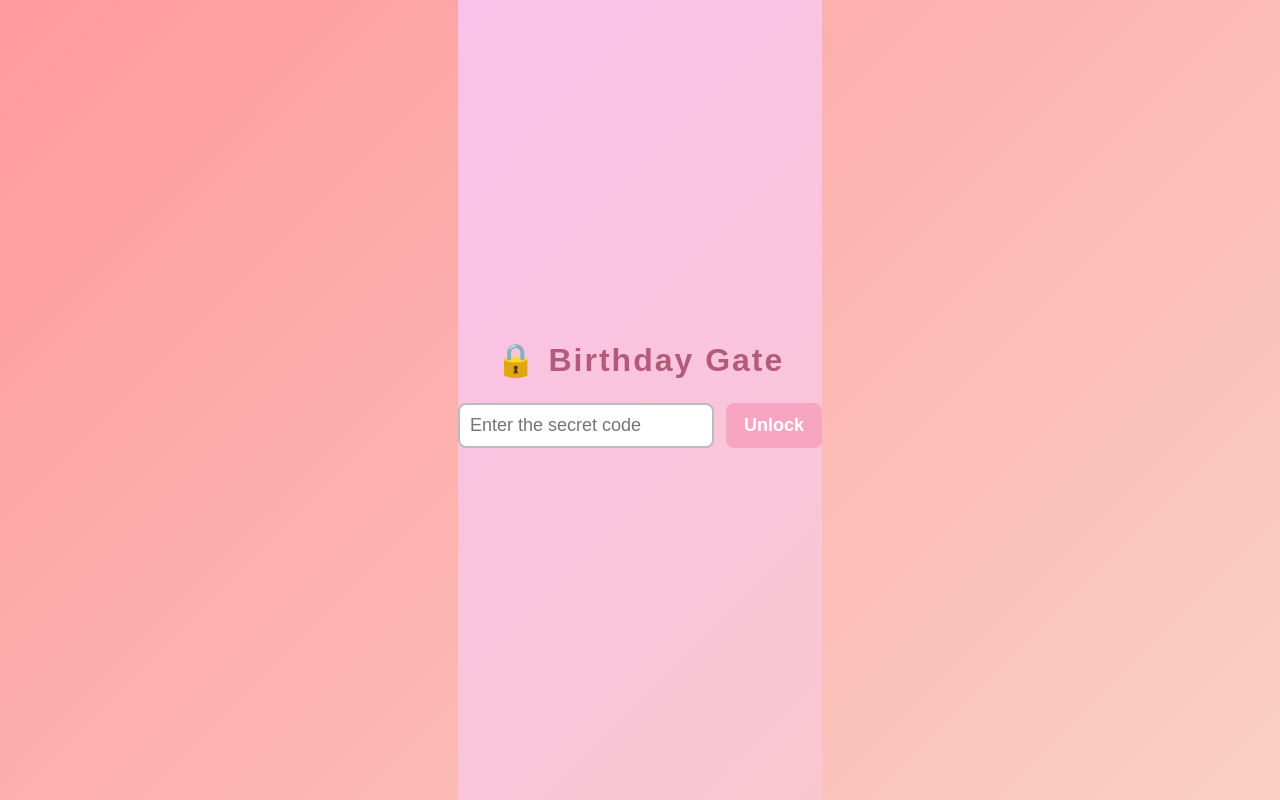
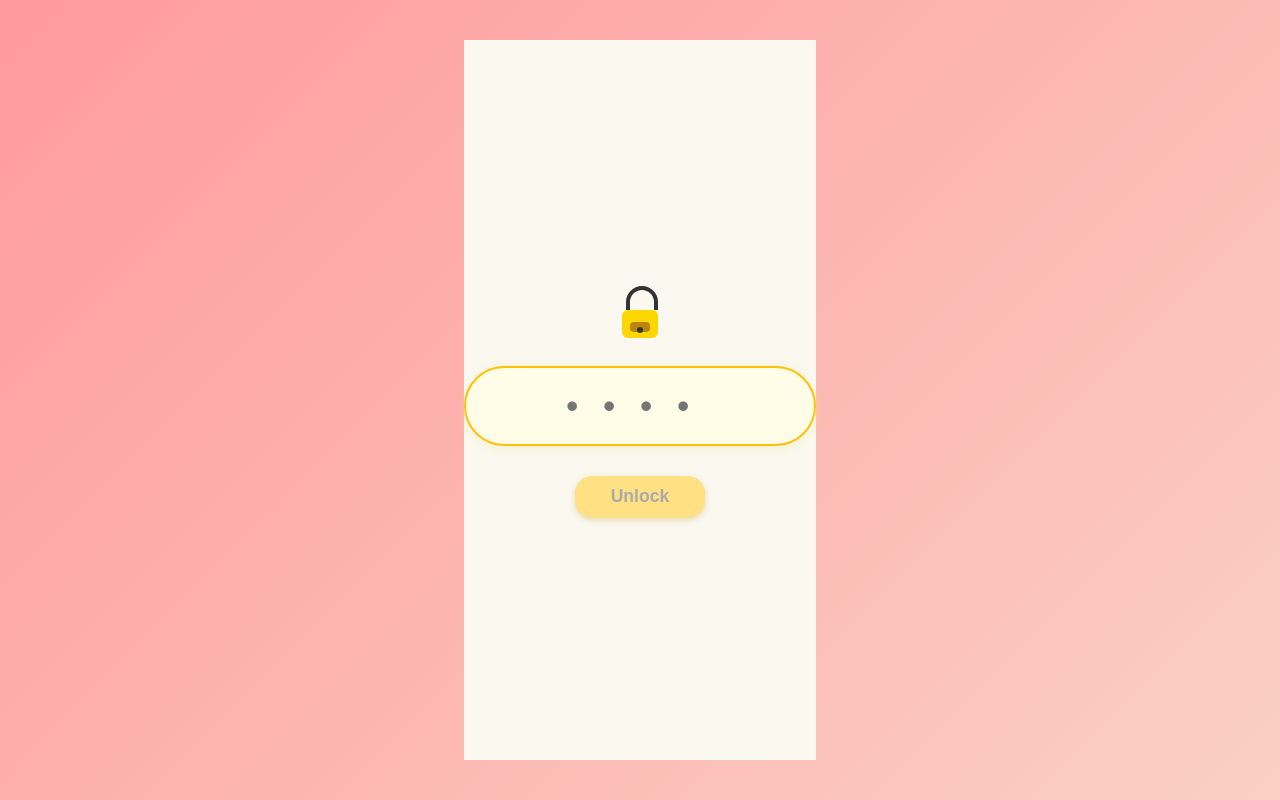
Before and after one commit to PaktamXbotz/bedagif, a Next.js app: page /password in a window 1280 px wide. Built offline with nearby package versions, Linux system fonts and the light colour scheme.

Commit message:
Update page.js

```diff
--- a/app/password/page.js
+++ b/app/password/page.js
@@ -1,112 +1,159 @@
 "use client";
-import { useState } from "react";
+import React, { useState, useRef } from "react";
+
+const PADLOCK_SVG = (
+  <svg
+    width="64"
+    height="64"
+    viewBox="0 0 64 64"
+    fill="none"
+    style={{ display: "block", margin: "0 auto" }}
+  >
+    <rect x="14" y="28" width="36" height="28" rx="6" fill="#FFD700" />
+    <rect x="22" y="40" width="20" height="10" rx="4" fill="#B8860B" />
+    <path
+      d="M20 28V20C20 12.268 26.268 6 34 6C41.732 6 48 12.268 48 20V28"
+      stroke="#333"
+      strokeWidth="4"
+      strokeLinejoin="round"
+      fill="none"
+    />
+    <circle cx="32" cy="48" r="3" fill="#333" />
+  </svg>
+);
+
+const CORRECT_PASSWORD = "2580"; // Tukar sini untuk password lain
 
 export default function PasswordPage() {
   const [input, setInput] = useState("");
-  const [state, setState] = useState("idle"); // idle, error, success
-  const PASSWORD = "shida";
+  const [unlocked, setUnlocked] = useState(false);
+  const [shake, setShake] = useState(false);
+  const inputRef = useRef(null);
 
-  function handleSubmit(e) {
-    e.preventDefault();
-    if (input === PASSWORD) {
-      setState("success");
-      setTimeout(() => {
-        window.location.href = "/puzzle";
-      }, 1200);
+  const handleInputChange = (e) => {
+    let val = e.target.value.replace(/\D/g, ""); // Only digits
+    if (val.length > 4) val = val.slice(0, 4);
+    setInput(val);
+  };
+
+  const handleUnlock = () => {
+    if (input === CORRECT_PASSWORD) {
+      setUnlocked(true);
     } else {
-      setState("error");
-      setTimeout(() => setState("idle"), 1200);
+      setShake(true);
+      setTimeout(() => setShake(false), 600);
+      setInput("");
+      inputRef.current && inputRef.current.focus();
     }
-  }
+  };
+
+  // Enter key support
+  const handleKeyDown = (e) => {
+    if (e.key === "Enter" && input.length === 4) {
+      handleUnlock();
+    }
+  };
 
   return (
-    <main style={styles.bg}>
-      <h1 style={styles.title}>🔒 Birthday Gate</h1>
-      <form onSubmit={handleSubmit} style={styles.form}>
+    <div className="pw-container">
+      <div className={`padlock${shake ? " shake" : ""}${unlocked ? " unlocked" : ""}`}>
+        {PADLOCK_SVG}
+      </div>
+      <div style={{ margin: "20px 0" }}>
         <input
-          style={{
-            ...styles.input,
-            borderColor: state === "error" ? "#e57373" : "#bbb",
-          }}
           type="password"
-          placeholder="Enter the secret code"
+          inputMode="numeric"
+          autoFocus
+          ref={inputRef}
+          maxLength={4}
           value={input}
-          onChange={e => {
-            setInput(e.target.value);
-            setState("idle");
-          }}
-          autoFocus
+          onChange={handleInputChange}
+          onKeyDown={handleKeyDown}
+          disabled={unlocked}
+          className="pw-input"
+          placeholder="••••"
         />
-        <button style={styles.button} type="submit" disabled={state === "success"}>
-          Unlock
-        </button>
-      </form>
-      {state === "error" && (
-        <>
-          <img src="/wrong.gif" alt="error" width={80} style={{ margin: 8 }} />
-          <p style={styles.error}>Salah password! 🐻 Cuba lagi~</p>
-        </>
+      </div>
+      <button
+        disabled={input.length !== 4 || unlocked}
+        onClick={handleUnlock}
+        className="unlock-btn"
+      >
+        Unlock
+      </button>
+      <style jsx>{`
+        .pw-container {
+          display: flex;
+          flex-direction: column;
+          align-items: center;
+          min-height: 90vh;
+          justify-content: center;
+          background: #faf8ef;
+        }
+        .padlock {
+          transition: transform 0.2s;
+          will-change: transform;
+        }
+        .padlock.shake {
+          animation: shake 0.6s;
+        }
+        @keyframes shake {
+          0% { transform: translateX(0); }
+          15% { transform: translateX(-10px); }
+          30% { transform: translateX(10px); }
+          45% { transform: translateX(-10px); }
+          60% { transform: translateX(10px); }
+          75% { transform: translateX(-5px); }
+          100% { transform: translateX(0); }
+        }
+        .padlock.unlocked {
+          filter: drop-shadow(0 0 12px #ffd700);
+          opacity: 0.7;
+        }
+        .pw-input {
+          font-size: 2.2rem;
+          letter-spacing: 0.7em;
+          text-align: center;
+          width: 10em;
+          border: 2px solid #ffc107;
+          border-radius: 1.5em;
+          padding: 0.5em 0.7em;
+          outline: none;
+          background: #fffde7;
+          color: #111;
+          box-shadow: 0 2px 8px #ffe08255;
+          margin-bottom: 10px;
+        }
+        .pw-input:disabled {
+          background: #eee;
+        }
+        .unlock-btn {
+          font-size: 1.1rem;
+          padding: 0.6em 2em;
+          border: none;
+          border-radius: 1em;
+          background: #ffd700;
+          color: #333;
+          font-weight: bold;
+          box-shadow: 0 2px 6px #b8860b44;
+          cursor: pointer;
+          transition: background 0.2s;
+        }
+        .unlock-btn:disabled {
+          background: #ffe082;
+          color: #aaa;
+          cursor: not-allowed;
+        }
+        @media (max-width: 480px) {
+          .pw-input { width: 7.2em; font-size: 1.8rem; }
+          .padlock svg { width: 44px; height: 44px; }
+        }
+      `}</style>
+      {unlocked && (
+        <div style={{ marginTop: 20, color: "#388e3c", fontWeight: "bold" }}>
+          Unlocked!
+        </div>
       )}
-      {state === "success" && (
-        <>
-          <img src="/correct.gif" alt="success" width={80} style={{ margin: 8 }} />
-          <p style={styles.success}>Yay! Berjaya 💖</p>
-        </>
-      )}
-    </main>
+    </div>
   );
 }
-
-const styles = {
-  bg: {
-    minHeight: "100vh",
-    background: "linear-gradient(135deg, #fbc2eb 0%, #f9c6d0 100%)",
-    display: "flex",
-    flexDirection: "column",
-    alignItems: "center",
-    justifyContent: "center",
-  },
-  title: {
-    fontSize: 32,
-    marginBottom: 24,
-    color: "#b35b7a",
-    letterSpacing: 2,
-    fontWeight: "bold",
-  },
-  form: {
-    display: "flex",
-    flexDirection: "row",
-    gap: 12,
-    marginBottom: 12,
-  },
-  input: {
-    padding: 10,
-    fontSize: 18,
-    borderRadius: 8,
-    border: "2px solid #bbb",
-    outline: "none",
-    minWidth: 180,
-    transition: "border 0.2s",
-  },
-  button: {
-    padding: "10px 18px",
-    fontSize: 18,
-    borderRadius: 8,
-    border: "none",
-    background: "#f8a5c2",
-    color: "#fff",
-    cursor: "pointer",
-    fontWeight: "bold",
-    transition: "background 0.2s",
-  },
-  error: {
-    color: "#e57373",
-    marginTop: 8,
-    fontWeight: "bold",
-  },
-  success: {
-    color: "#b35b7a",
-    marginTop: 8,
-    fontWeight: "bold",
-  },
-};
```
